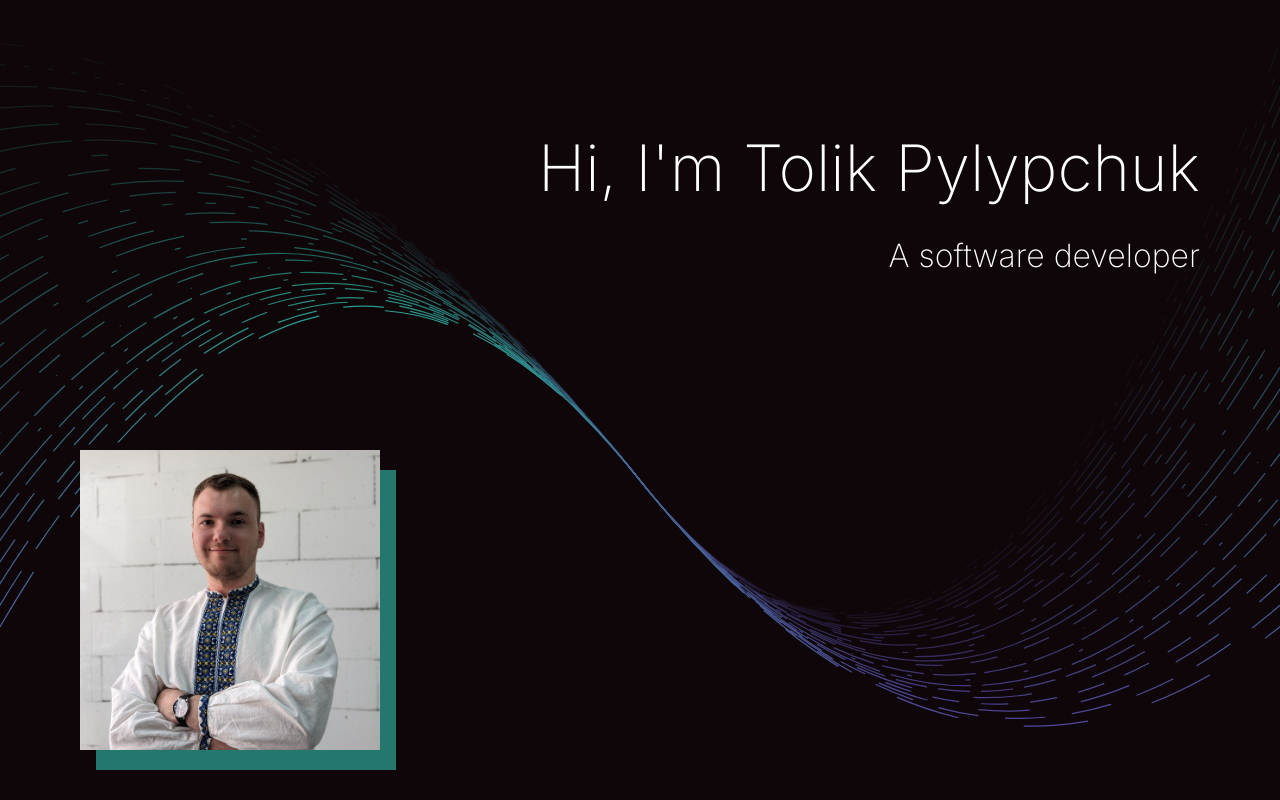
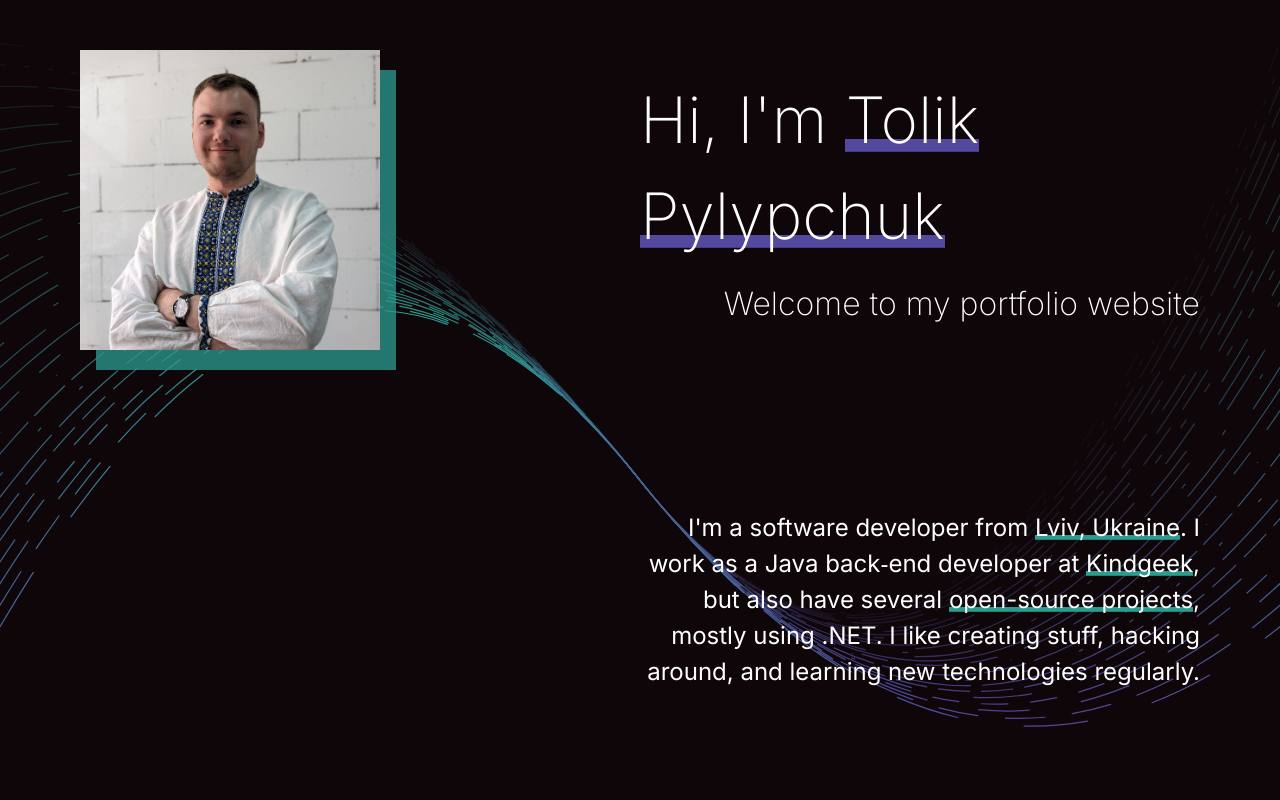
Before and after one commit to TolikPylypchuk/TolikPylypchuk.github.io, a Next.js app: page / in a window 1280 px wide. Built offline with nearby package versions, Linux system fonts and the light colour scheme.

Commit message:
Add a description section

```diff
--- a/src/app/page.module.css
+++ b/src/app/page.module.css
@@ -1,6 +1,6 @@
 .headerWrapper {
   height: 100%;
-  background-color: #0f0609;
+  background-color: hsl(340, 43%, 4%);
   color: white;
 }
 
@@ -8,18 +8,37 @@
   height: 100svh;
   display: grid;
   grid-template-rows: 50% 50%;
+  grid-template-columns: 50% 50%;
+  grid-template-areas:
+    "photo name"
+    "links description";
+  padding: 0 80px;
   background-image: url("/images/background.svg");
   background-repeat: no-repeat;
   background-size: cover;
 }
 
+.photoWrapper {
+  grid-area: "photo";
+  display: flex;
+  justify-content: flex-start;
+  align-items: center;
+}
+
+.photo {
+  height: 75%;
+  width: auto;
+  object-fit: contain;
+  box-shadow: 16px 20px 0px 0px hsla(173, 58%, 39%, 0.75);
+}
+
 .nameWrapper {
+  grid-area: name;
   display: flex;
   flex-direction: column;
   justify-content: center;
   align-items: flex-end;
   gap: 16px;
-  margin: 0 80px;
 }
 
 .name {
@@ -32,16 +51,34 @@
   font-weight: 200;
 }
 
-.photoWrapper {
-  display: flex;
-  justify-content: flex-start;
-  align-items: center;
-  margin: 0 80px;
+.underlined {
+  color: inherit;
+  text-decoration: none;
+  --background-color: hsl(247, 37%, 45%);
+  background-image: linear-gradient(
+    0deg,
+    var(--background-color) 0%,
+    var(--background-color) 100%
+  );
+  background-repeat: no-repeat;
+  background-size: 100% 0.2em;
+  background-position: 0 90%;
+  transition: background-size 0.25s ease-in;
 }
 
-.photo {
-  height: 75%;
-  width: auto;
-  object-fit: contain;
-  box-shadow: 16px 20px 0px 0px rgba(42, 157, 143, 0.75);
+.linksWrapper {
+  grid-area: links;
 }
+
+.descriptionWrapper {
+  grid-area: description;
+  display: flex;
+  flex-direction: column;
+  justify-content: center;
+  align-items: flex-end;
+}
+
+.description {
+  font-size: 1.5rem;
+  text-align: end;
+}
--- a/src/app/page.tsx
+++ b/src/app/page.tsx
@@ -1,17 +1,40 @@
+import Image from "next/image";
+
+import InlineLink from "@/components/InlineLink";
+
 import styles from "./page.module.css";
-import Image from "next/image";
-import author from "../../public/images/me.jpg";
+import author from "@/../public/images/me.jpg";
 
 export default function Home() {
   return (
     <main className={styles.headerWrapper}>
       <header className={styles.header}>
-        <div className={styles.nameWrapper}>
-          <h1 className={styles.name}>Hi, I&apos;m Tolik Pylypchuk</h1>
-          <h2 className={styles.subtext}>A software developer</h2>
-        </div>
         <div className={styles.photoWrapper}>
           <Image className={styles.photo} src={author} alt="Me" />
+        </div>
+        <div className={styles.nameWrapper}>
+          <h1 className={styles.name}>
+            Hi, I&apos;m{" "}
+            <span className={styles.underlined}>Tolik Pylypchuk</span>
+          </h1>
+          <p className={styles.subtext}>Welcome to my portfolio website</p>
+        </div>
+        <div className={styles.linksWrapper}></div>
+        <div className={styles.descriptionWrapper}>
+          <p className={styles.description}>
+            I&apos;m a software developer from{" "}
+            <InlineLink href="https://en.wikipedia.org/wiki/Lviv">
+              Lviv, Ukraine
+            </InlineLink>
+            . I work as a Java back&#8209;end developer at{" "}
+            <InlineLink href="https://kindgeek.com">Kindgeek</InlineLink>, but
+            also have several{" "}
+            <InlineLink href="https://github.com/TolikPylypchuk">
+              open-source projects
+            </InlineLink>
+            , mostly using .NET. I like creating stuff, hacking around, and
+            learning new technologies regularly.
+          </p>
         </div>
       </header>
     </main>
--- /dev/null
+++ b/src/components/InlineLink/InlineLink.module.css
@@ -0,0 +1,18 @@
+.inlineLink {
+  color: inherit;
+  text-decoration: none;
+  --background-color: hsl(173, 58%, 39%);
+  background-image: linear-gradient(
+    0deg,
+    var(--background-color) 0%,
+    var(--background-color) 100%
+  );
+  background-repeat: no-repeat;
+  background-size: 100% 0.2em;
+  background-position: 0 90%;
+  transition: background-size 0.25s ease-in;
+}
+
+.inlineLink:hover {
+  background-size: 100% 90%;
+}
--- /dev/null
+++ b/src/components/InlineLink/InlineLink.tsx
@@ -0,0 +1,22 @@
+import Link from "next/link";
+import styles from "./InlineLink.module.css";
+
+type InlineLinkProps = {
+  href: string;
+  children: React.ReactNode;
+  newTab?: boolean;
+};
+
+function InlineLink({ href, children, newTab = true }: InlineLinkProps) {
+  return (
+    <Link
+      href={href}
+      className={styles.inlineLink}
+      target={newTab ? "_blank" : undefined}
+    >
+      {children}
+    </Link>
+  );
+}
+
+export default InlineLink;
--- /dev/null
+++ b/src/components/InlineLink/index.ts
@@ -0,0 +1,2 @@
+export * from "./InlineLink";
+export { default } from "./InlineLink";
```
